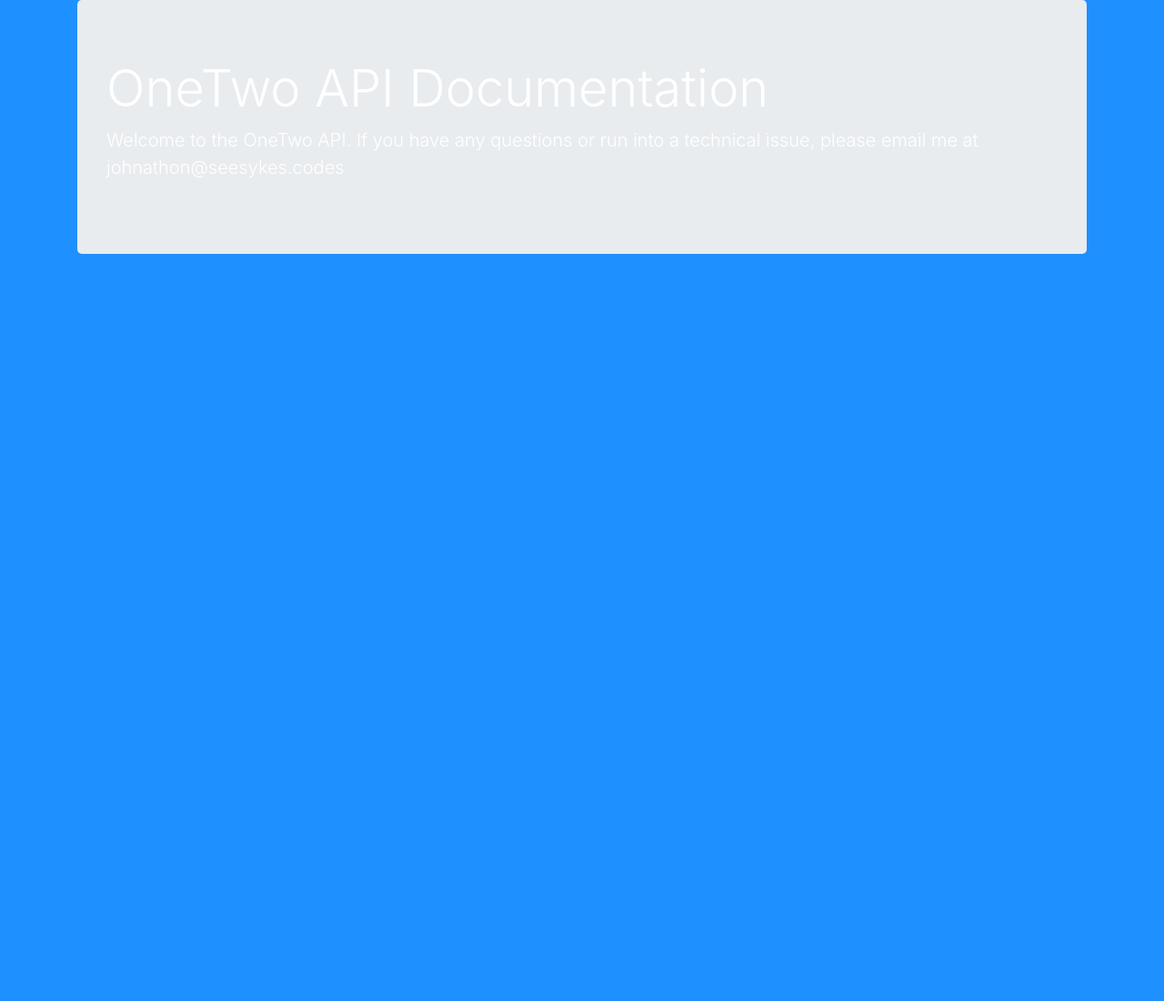
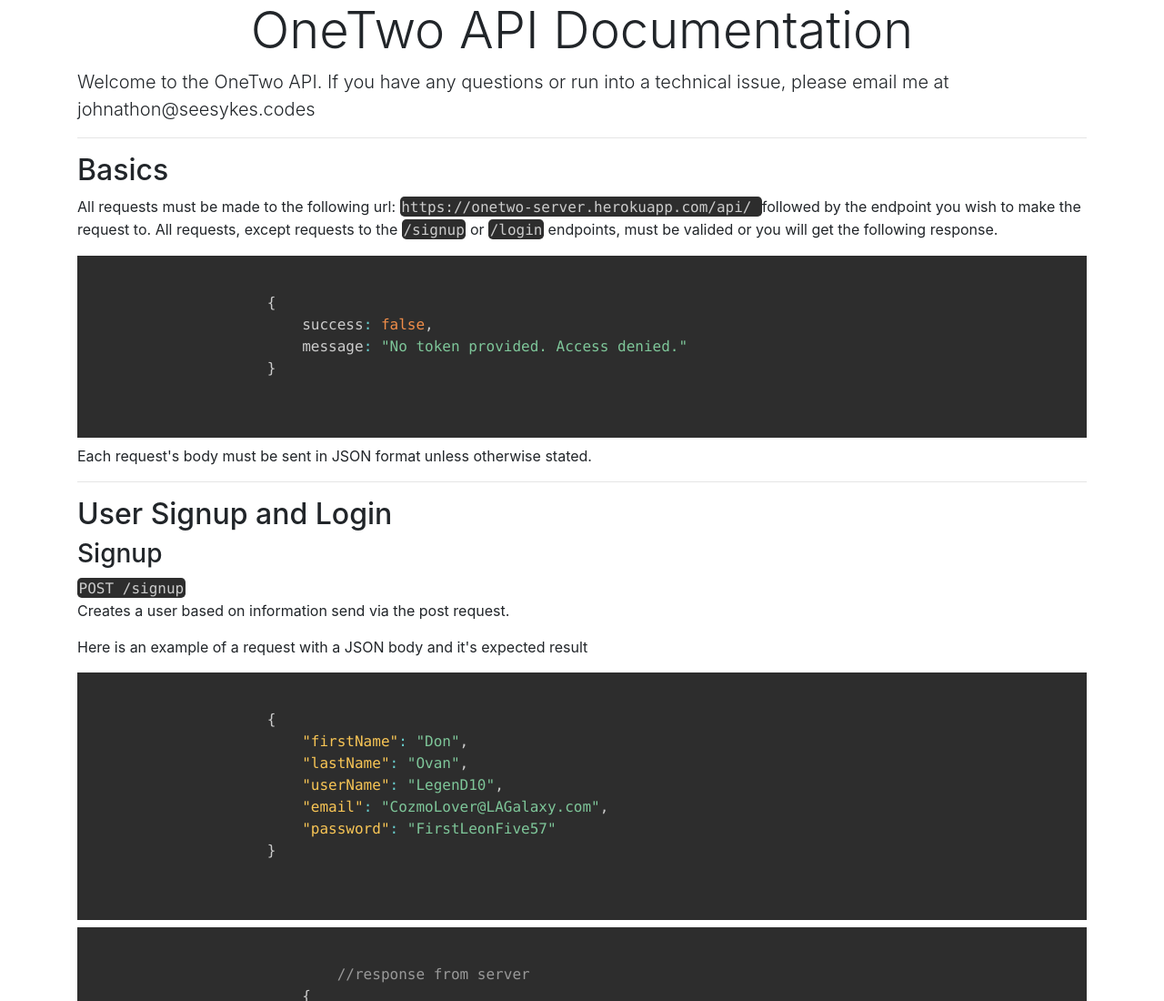
Before and after one commit to johndsykes86/OneTwo-Server, a website: page docs/index.html in a window 1280 px wide. Shown: the top 1100 px of the page at 91% size. Before the commit the page ends 800 px from the top, so only its background shows below. Drawn offline with nearby package versions, Linux system fonts and the light colour scheme.

Commit message:
added User Signup documentation. Also modified json response from /signup endpoint to not show id or password

```diff
--- a/docs/index.html
+++ b/docs/index.html
@@ -5,6 +5,7 @@
     <meta charset="UTF-8">
     <meta name="viewport" content="width=device-width, initial-scale=1.0">
     <meta http-equiv="X-UA-Compatible" content="ie=edge">
+    <link rel="stylesheet" href="https://cdnjs.cloudflare.com/ajax/libs/prism/1.14.0/themes/prism-tomorrow.min.css">
     <link rel="stylesheet" href="https://maxcdn.bootstrapcdn.com/bootstrap/4.0.0/css/bootstrap.min.css" integrity="sha384-Gn5384xqQ1aoWXA+058RXPxPg6fy4IWvTNh0E263XmFcJlSAwiGgFAW/dAiS6JXm"
         crossorigin="anonymous">
 
@@ -12,13 +13,103 @@
     <title>OneTwo Documentation</title>
 </head>
 
-<body>
+<body class='lang-json'>
     <div class="container">
-        <div class="jumbotron">
-        <h1 class="display-4">OneTwo API Documentation</h1>
-        <p class="lead">Welcome to the OneTwo API. If you have any questions or run into a technical issue, please email me at johnathon@seesykes.codes</p>
-        </div>
+        <header>
+            <h1 class="display-4 text-center">OneTwo API Documentation</h1>
+            <p class="lead">Welcome to the OneTwo API. If you have any questions or run into a technical issue, please email me at johnathon@seesykes.codes</p>
+        </header>
+
+        <hr>
+
+        <main>
+            <section>
+                <h2>Basics</h2>
+                <p>All requests must be made to the following url:
+                        <code class="lang-http">
+                            https://onetwo-server.herokuapp.com/api/
+                        </code>
+                    followed by the endpoint you wish to make the request to. All requests, except requests to the <code>/signup</code> or <code>/login</code> endpoints, must be valided or you will
+                    get the following response.
+                    <br>
+                    <pre>
+                        <code>
+                    {
+                        success: false,
+                        message: "No token provided. Access denied."
+                    }
+                        </code>
+                   </pre> Each request's body must be sent in JSON format unless otherwise stated.
+                </p>
+            </section>
+            <hr>
+            <section id="user-setup">
+                <h2>User Signup and Login</h2>
+                <h3>Signup</h3>
+                <code>
+                    POST /signup
+                </code>
+                <p>Creates a user based on information send via the post request.</p>
+                <p>Here is an example of a request with a JSON body and it's expected result </p>
+                <pre>
+                    <code>
+                    {
+                        "firstName": "Don",
+                        "lastName": "Ovan",
+                        "userName": "LegenD10",
+                        "email": "CozmoLover@LAGalaxy.com",
+                        "password": "FirstLeonFive57"
+                    }
+                    </code>
+                </pre>
+
+                    <pre>
+                        <code>
+                            //response from server
+                        {
+                             "message": "user created",
+                             "data": { "__v": 0,
+                             "firstName": "Don",
+                             "lastName": "Ovan",
+                             "userName": "LegenD10",
+                             "email": "CozmoLover@LAGalaxy.com",
+                             "password": "$2a$08$ZJxvMbkwk4lhFipjh3cXW.J3qc4M0.vnJcLUaiMsbevmKdGZJ8NrC",
+                            "_id": "5ade33556e8f060004a9cc27",
+                            "_checkIns": [] }
+                        }
+                        </code>
+                    </pre>
+                </pre>
+
+                <h4>Fields</h4>
+                <p>All fields are required.</p>
+                <p>
+                    <code>firstName</code>: First name of the user.</p>
+                <p>
+                    <code>lastName</code>: Last name of the user.</p>
+                <p>
+                    <code>userName</code>: desired username for the user.</p>
+                <p>
+                    <code>email</code>: email address for the user.</p>
+                <p>
+                    <code>password</code>: password for user.</p>
+
+
+            <h3>Login</h3>
+
+            </section>
+            <hr>
+            <section>
+                <h2>Requests and Validation</h2>
+            </section>
+        </main>
+
+
+
     </div>
+    <script src="https://cdnjs.cloudflare.com/ajax/libs/prism/1.14.0/prism.min.js"></script>
+    <script src="https://cdnjs.cloudflare.com/ajax/libs/prism/1.14.0/components/prism-json.min.js"></script>
+    <script src="https://cdnjs.cloudflare.com/ajax/libs/prism/1.14.0/components/prism-http.min.js"></script>
 </body>
 
 </html>
--- a/docs/style.css
+++ b/docs/style.css
@@ -2,8 +2,3 @@
     padding: 0;
     margin: 0;
 }
-
-body {
-    background-color: dodgerblue;
-    color: white;
-}
--- a/index.js
+++ b/index.js
@@ -90,6 +90,7 @@
 
 
 
+
 app.listen(port, (err) => {
   console.log(err || `Server running on ${port}`)
 })
```
Also changed, not shown: routes/auth.js (+8 -1 lines).
